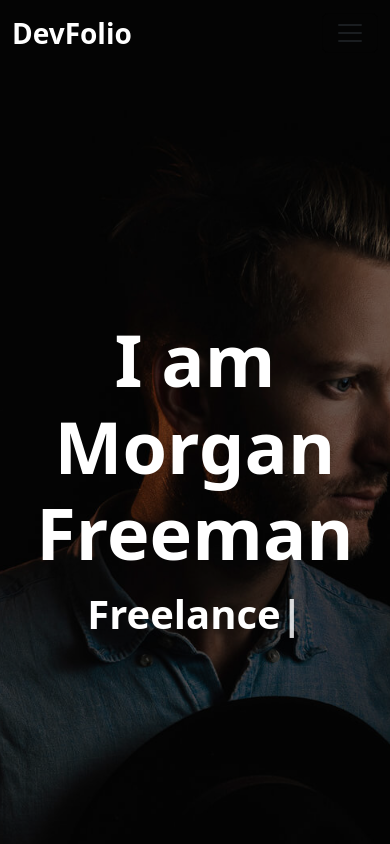
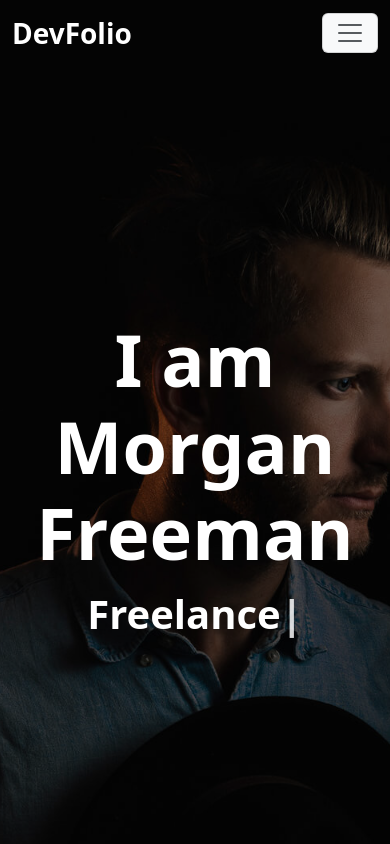
Before and after one commit to huda35/DevFolio, a plain HTML site: page index.html in a window 390 px wide. Shown: the top 844 px of the page. Drawn offline with Linux system fonts and the light colour scheme.

Commit message:
Update index.html

```diff
--- a/index.html
+++ b/index.html
@@ -16,7 +16,7 @@
     <nav class="navbar sticky-top navbar-expand-lg ">
         <div class="container py-1">
             <a class="navbar-logo" href="#">DevFolio</a>
-            <button class="navbar-toggler" type="button" data-bs-toggle="collapse"
+            <button class="navbar-toggler bg-body-tertiary" type="button" data-bs-toggle="collapse"
                 data-bs-target="#navbarSupportedContent" aria-controls="navbarSupportedContent" aria-expanded="false"
                 aria-label="Toggle navigation">
                 <span class="navbar-toggler-icon"></span>
```
